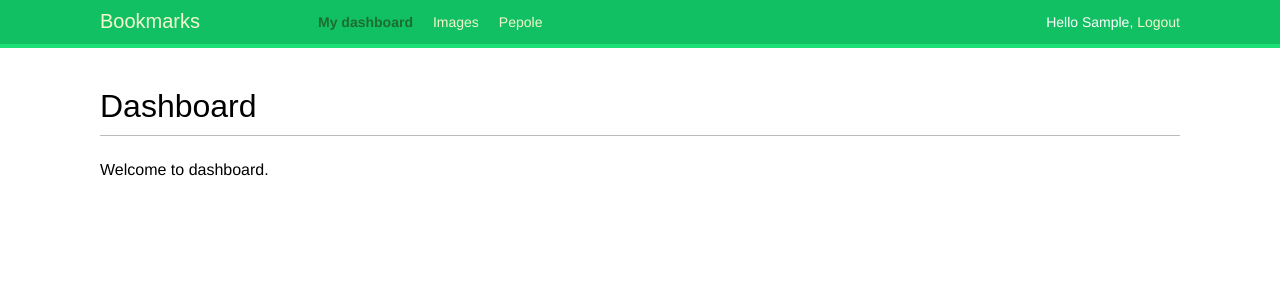
After one commit to Abdallahzyada/social-site, a Django app: page /account/ in a window 1280 px wide. The commit adds this page. Shown: the top 300 px of the page. Run offline with Django 4.2, Linux system fonts and the light colour scheme; the visitor is signed in with stand-in values (Sample User, id 1); some web fonts are replaced.

Commit message:
using Django login and logout auth framwork

```diff
--- /dev/null
+++ b/bookmarks/account/templates/account/dashboard.html
@@ -0,0 +1,6 @@
+{% extends 'base.html' %}
+{% block title %}Dashboard{% endblock %}
+{% block content %}
+<h1>Dashboard</h1>
+<p>Welcome to dashboard.</p>
+{% endblock %}
--- a/bookmarks/account/templates/base.html
+++ b/bookmarks/account/templates/base.html
@@ -10,7 +10,28 @@
 <body>
     <div id="header">
         <span class="logo">Bookmarks</span>
-    </div>
+    {% if request.user.is_authenticated %}
+    <ul class="menu">
+        <li {% if section == 'dashboard' %}class="selected"{% endif %}>
+            <a href="{% url 'dashboard' %}">My dashboard</a>
+        </li>
+        <li {% if section == 'images' %}class="selected"{% endif %}>
+            <a href="#">Images</a>
+        </li>
+        <li {% if section == 'pepole' %}class="selected"{%endif%}>
+            <a href="#">Pepole</a>
+        </li>
+    </ul>
+    {%endif%}
+    <span class="user">
+        {% if request.user.is_authenticated %}
+        Hello {{request.user.first_name|default:request.user.username}},
+        <a href="{% url 'logout' %}">Logout</a>
+        {% else %}
+        <a href="{% url 'login' %}">Log-in</a>
+        {%endif%}
+    </span>
+</div>
     <div id="content">
         {% block content %}
         {% endblock %}
--- a/bookmarks/account/urls.py
+++ b/bookmarks/account/urls.py
@@ -1,7 +1,11 @@
 from django.urls import path
+from django.contrib.auth import  views as auth_views
 from . import views
 
 urlpatterns = [
-    path('login/', views.user_login, name='login'),
+    # path('login/', views.user_login, name='login'),
+    path('login/', auth_views.LoginView.as_view(), name='login'),
+    path('logout/', auth_views.LogoutView.as_view(), name='logout'),
+    path('', views.dashboard, name='dashboard'),
 
 ]
--- a/bookmarks/account/views.py
+++ b/bookmarks/account/views.py
@@ -2,6 +2,7 @@ from django.shortcuts import render
 from django.http import HttpResponse
 from django.contrib.auth import authenticate, login
 from .forms import LoginForm
+from django.contrib.auth.decorators import login_required
 
 # Create your views here.
 def user_login(request):
@@ -22,3 +23,10 @@ def user_login(request):
     else:
         form = LoginForm()
     return render(request, 'account/login.html', {'form': form})
+
+
+@login_required
+def dashboard(request):
+    return render(request,
+                  'account/dashboard.html',
+                  {'section' : 'dashboard'})
--- a/bookmarks/bookmarks/settings.py
+++ b/bookmarks/bookmarks/settings.py
@@ -122,3 +122,8 @@ STATIC_URL = 'static/'
 # https://docs.djangoproject.com/en/4.1/ref/settings/#default-auto-field
 
 DEFAULT_AUTO_FIELD = 'django.db.models.BigAutoField'
+
+
+LOGIN_REDIRECT_URL = 'dashboard'
+LOGIN_URL = 'login'
+LOGOUT_URL = 'logout'
```
Also changed, not shown: bookmarks/account/templates/registration/logged_out.html (added, +9 -0 lines), bookmarks/account/templates/registration/login.html (added, +21 -0 lines).
